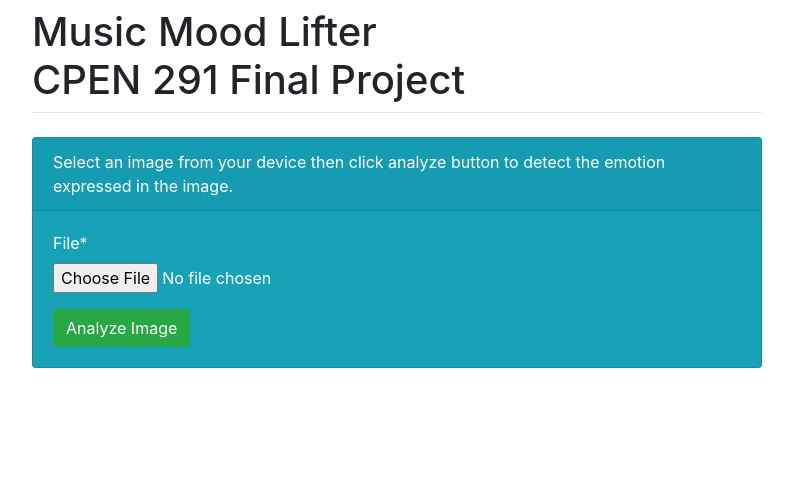
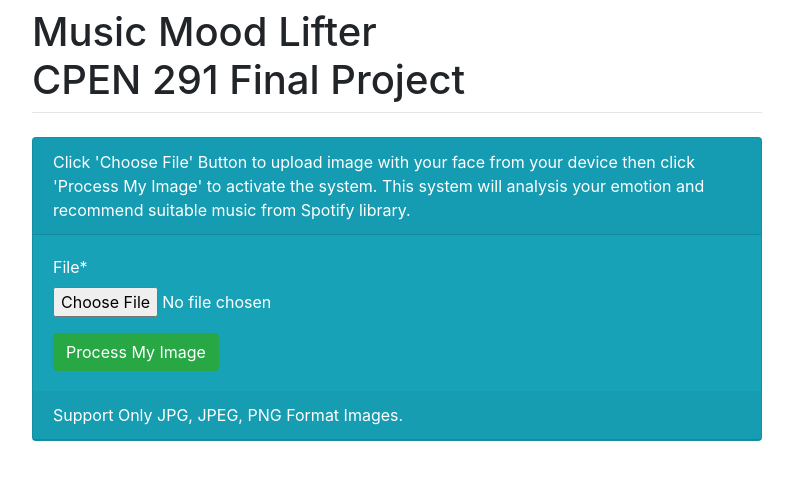
Before and after one commit to liuyishengalan/Music-Mood-Lifter-ML, a Django app: page / in a window 1280 px wide. Shown: the top 480 px of the page, without its empty margins (243-1036 px from the left). Run offline with Django 3.2, Linux system fonts and the light colour scheme; some libraries are stand-ins or nearby versions.

```diff
--- a/codes/M4/server/app/classifier.py
+++ b/codes/M4/server/app/classifier.py
@@ -16,13 +16,13 @@ class classifier:
         # load weights into new model
         self.loaded_model.load_weights("ml/model.h5")
 
-    def emotion_analysis(self, emotions):
+    def analysis(self, emotions):
         emotion_lib = {0: "Angry", 1: "Disgusted", 2: "Fearful", 3: "Happy", 4: "Neutral", 5: "Sad", 6: "Surprised"}
         print("Predicted Emotion : ", emotion_lib[int(np.argmax(emotions))])
         return (emotion_lib[np.argmax(emotions)], int(np.argmax(emotions)))
 
 
-    def make_prediction(self, f):
+    def makePredict(self, f):
         f = os.path.abspath(os.path.dirname(__file__))+ '/static/images/'+f
         test_image=cv2.imread(f)
         cascade = cv2.CascadeClassifier(cv2.data.haarcascades + 'haarcascade_frontalface_default.xml')
@@ -31,7 +31,7 @@ class classifier:
         if len(crop) is 0:
             return ('No Face Detected - Retry.', detected_failed)
         else:
-            emotion_pred=self.emotion_analysis(self.loaded_model.predict(crop[0]))
+            emotion_pred=self.analysis(self.loaded_model.predict(crop[0]))
             return (emotion_pred)
 
 def detect_face(cascade, pic, scaleFactor=1.3):
--- a/codes/M4/server/app/templates/index.html
+++ b/codes/M4/server/app/templates/index.html
@@ -5,14 +5,17 @@
 {% block content %}
 <div class="card text-white bg-info mb-3">
   <div class="card-header">
-    Select an image from your device then click analyze button to detect the emotion expressed in the image.
+    Click 'Choose File' Button to upload image with your face from your device then click 'Process My Image' to activate the system. This system will analysis your emotion and recommend suitable music from Spotify library.
   </div>
   <div class="card-body">
     <form method="post" enctype="multipart/form-data" >
       {% csrf_token %}
       {{ form|crispy }}
-      <button type="submit" class="btn btn-success">Analyze Image</button>
+      <button type="submit" class="btn btn-success">Process My Image</button>
     </form>
+  </div>
+  <div class="card-header">
+    Support Only JPG, JPEG, PNG Format Images.
   </div>
 </div>
 {% endblock %}
--- a/codes/M4/server/app/views.py
+++ b/codes/M4/server/app/views.py
@@ -20,9 +20,8 @@ def index(request):
 
         if form.is_valid():
             print(request.FILES['File'])
-            name = handle_uploaded_file(request.FILES['File'])
-            outputfilename = "static/images/"+ name
-            prediction = process_upload(name)
+            prediction = upload_process(upload_handle(request.FILES['File']))
+            outputfilename = "static/images/"+ upload_handle(request.FILES['File'])
             emotion =prediction[0]
             if prediction[1] is not -1:
                 rf = MusicMoodClassifier()
@@ -51,7 +50,7 @@ def index(request):
         form = UploadFileForm()
     return render(request, 'index.html', {'form': form})
 
-def handle_uploaded_file(f):
+def upload_handle(f):
     context={}
     uploadfilename= os.path.abspath(os.path.dirname(__file__))+ '/static/images/'+f.name
     with open(uploadfilename, 'wb+') as destination:
@@ -59,7 +58,7 @@ def handle_uploaded_file(f):
             destination.write(chunk)
     return f.name
 
-def process_upload(f):
-    print("In process upload function")
-    c = classifier()
-    return c.make_prediction(f)
+def upload_process(f):
+    print("User Operation: Uploading in process.")
+    a = classifier()
+    return a.makePredict(f)
--- a/codes/M4/server/server/urls.py
+++ b/codes/M4/server/server/urls.py
@@ -7,5 +7,5 @@ from app import views
 urlpatterns = [
     path('admin/', admin.site.urls),
     path('', views.index),
-    path("process", views.process_upload)
+    path("process", views.upload_process)
 ]+  static(settings.STATIC_URL, document_root=settings.STATIC_ROOT)
```
Also changed, not shown: codes/M4/server/app/music_model.py (+16 -27 lines), codes/M4/server/app/templates/result.html (+6 -7 lines), 2 other files.
